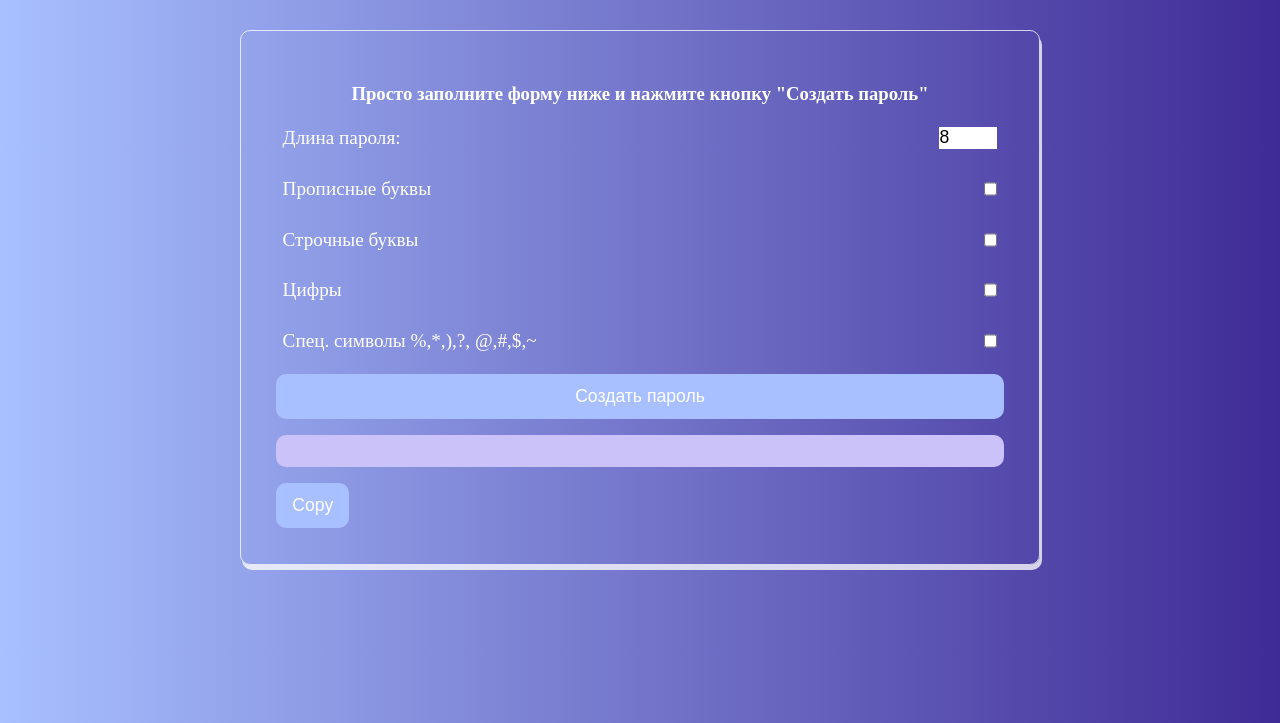
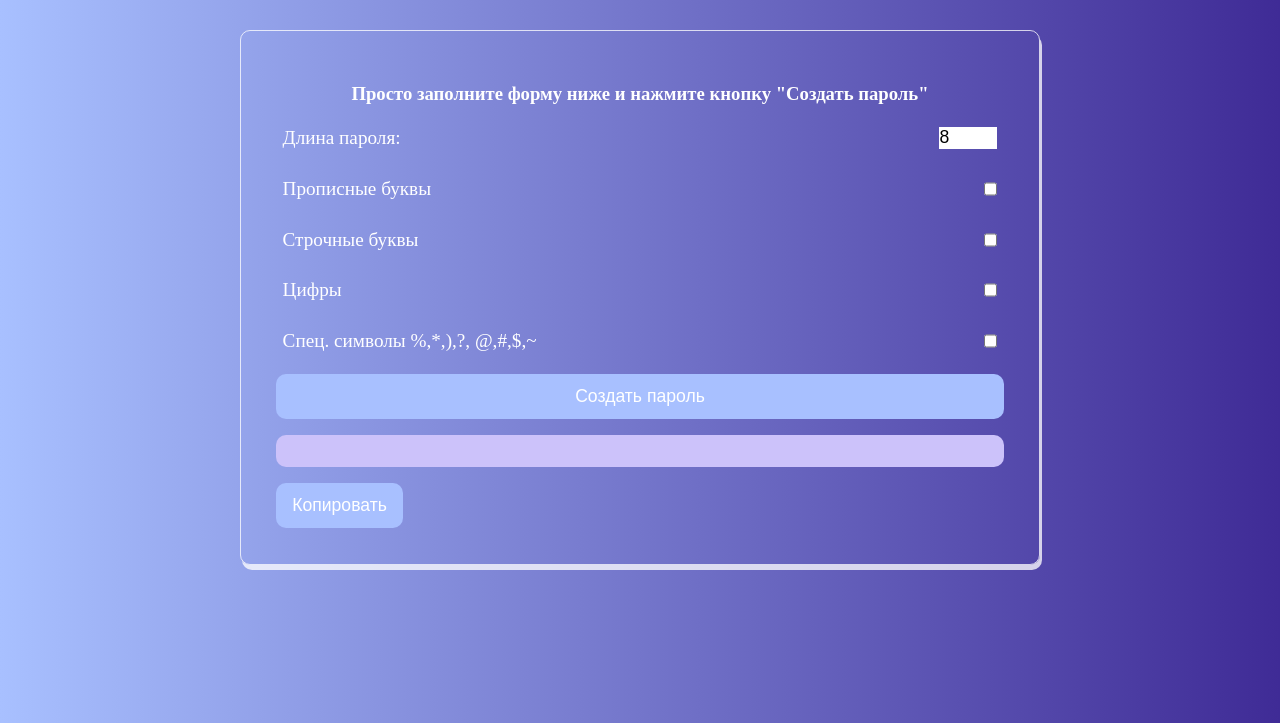
Before and after one commit to melhemm/password-generator, a plain HTML site: page index.html in a window 1280 px wide. Shown: the part 109-832 px from the top of the page. Drawn offline with Linux system fonts and the light colour scheme.

Commit message:
btn-changed

```diff
--- a/index.html
+++ b/index.html
@@ -48,7 +48,7 @@
         <div class="password">
           <span id="results"></span>
         </div>
-        <button id="copy-password">Copy</button>
+        <button id="copy-password">Копировать</button>
       </div>
     </div>
   </section>
```
